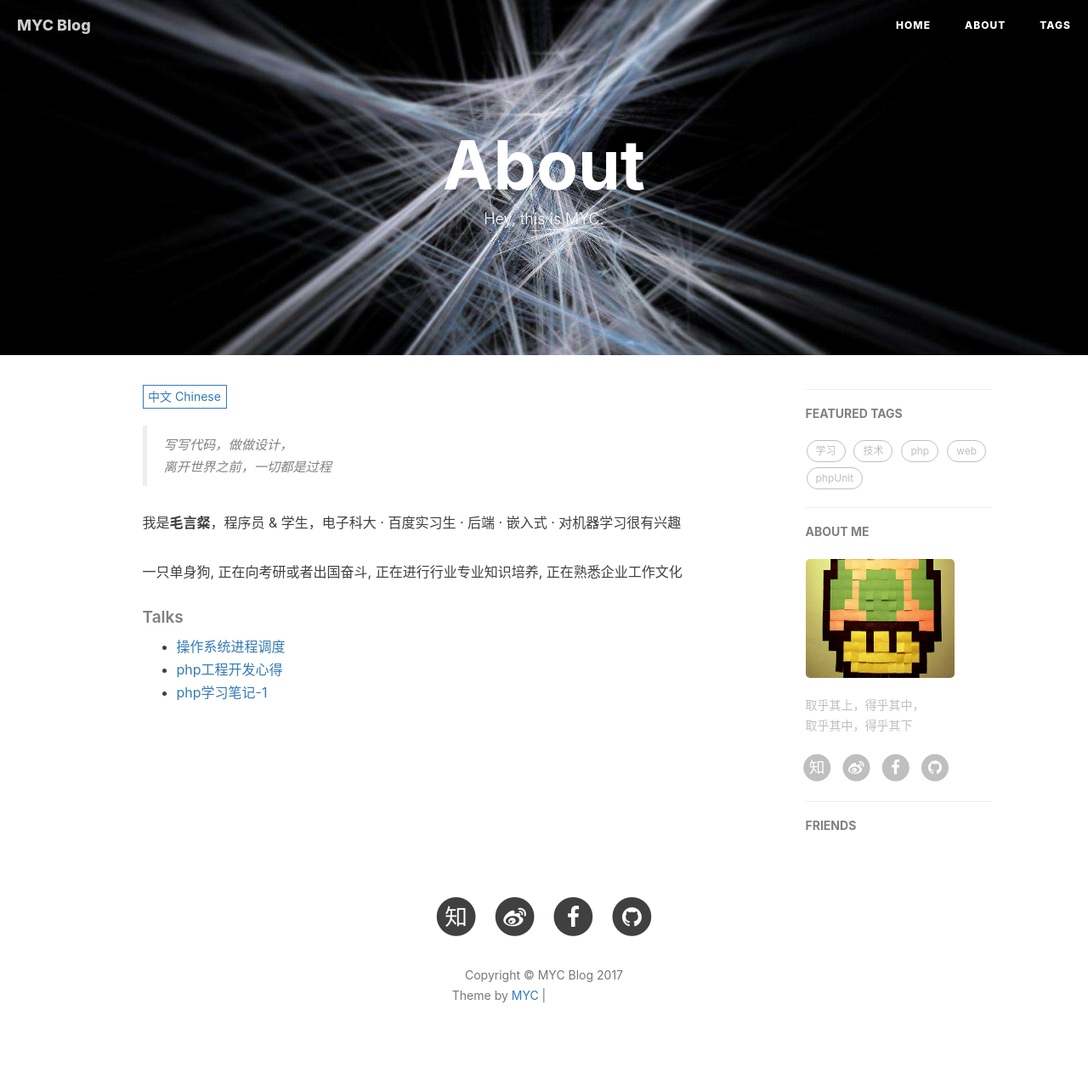
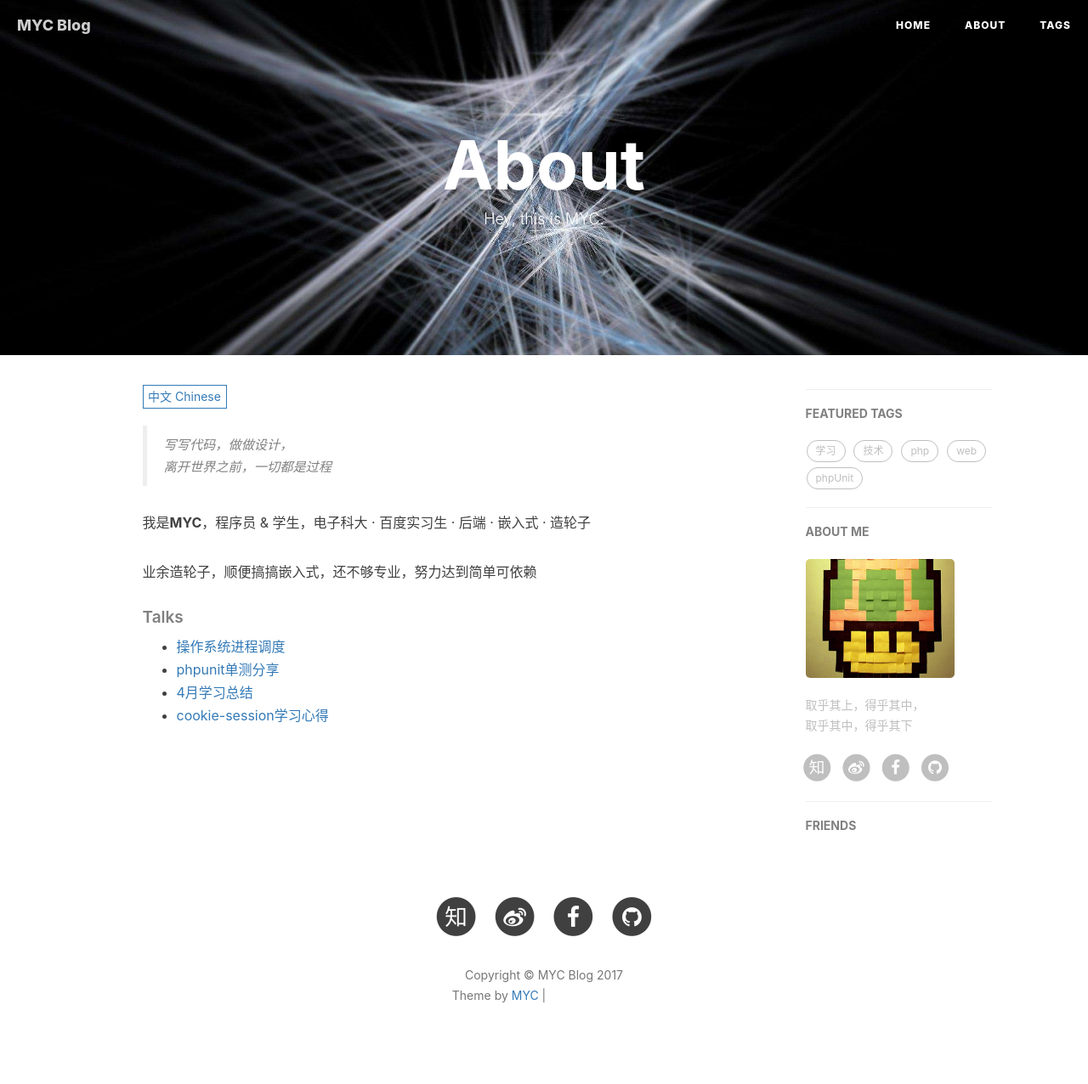
Before and after one commit to yancanmao/yancanmao.github.io, a Jekyll site: the page built from about.html, in a window 1280 px wide. Shown: the whole page at 85% size. Built offline with Jekyll 4.4.1, drawn with Linux system fonts in a browser that asks for light colours; nearby versions of some CDN libraries; comment, search, counter and statistics services are not loaded; grey boxes are pictures that could not be loaded.

```diff
--- a/_config.yml
+++ b/_config.yml
@@ -3,8 +3,8 @@ title: MYC Blog
 SEOTitle: 毛言粲的博客 | MYC Blog
 header-img: img/home-bg.jpg
 email: maoyancan@qq.com
-description: "一个迷茫的寻找未来的半吊子程序员，现在百度实习，没啥事干，写个blog，模板借用大牛的，现在处于0.2版，等我熟悉了之后会出自己的版本的"
-keyword: "毛言粲, MYC, MAOYA0CAN, myc, 博客, 个人网站, 互联网, 星儿"
+description: "搬砖小能手，业余造轮子，嵌入式学徒最后跑去学别人造轮子，美哉美哉"
+keyword: "毛言粲, MYC, maoyancan, MAOYANCAN, myc, 博客, 个人网站, 互联网, 星儿"
 url: "https://www.maoyancan.cn"              # your host, for absolute URL
 baseurl: ""                             # for example, '/blog' if your blog hosted on 'host/blog'
 
--- a/about.html
+++ b/about.html
@@ -18,16 +18,17 @@ header-img: "img/about-bg-m.jpg"
     <blockquote><p>写写代码，做做设计，<br>
     离开世界之前，一切都是过程</p></blockquote>
 
-    <p>我是<strong>毛言粲</strong>，程序员 &amp; 学生，电子科大 · 百度实习生 · 后端 · 嵌入式 · 对机器学习很有兴趣</p>
+    <p>我是<strong>MYC</strong>，程序员 &amp; 学生，电子科大 · 百度实习生 · 后端 · 嵌入式 · 造轮子</p>
 
 
-    <p>一只单身狗, 正在向考研或者出国奋斗, 正在进行行业专业知识培养, 正在熟悉企业工作文化</p>
+    <p>业余造轮子，顺便搞搞嵌入式，还不够专业，努力达到简单可依赖</p>
     <h5>Talks</h5>
 
     <ul>
     <li><a href="//www.maoyancan.cn/2017/03/11/%E6%93%8D%E4%BD%9C%E7%B3%BB%E7%BB%9F%E8%BF%9B%E7%A8%8B%E8%B0%83%E5%BA%A6/">操作系统进程调度</a></li>
-    <li><a href="//www.maoyancan.cn/2017/03/05/php%E5%B7%A5%E7%A8%8B%E5%BC%80%E5%8F%91%E5%BF%83%E5%BE%97/">php工程开发心得</a></li>
-    <li><a href="//www.maoyancan.cn/2017/02/24/php%E5%AD%A6%E4%B9%A0%E7%AC%94%E8%AE%B0/">php学习笔记-1</a></li>
+    <li><a href="http://www.maoyancan.cn/2017/05/24/phpunit%E5%8D%95%E6%B5%8B%E5%88%86%E4%BA%AB/">phpunit单测分享</a></li>
+    <li><a href="http://www.maoyancan.cn/2017/05/17/4%E6%9C%88%E5%AD%A6%E4%B9%A0%E6%80%BB%E7%BB%93/">4月学习总结</a></li>
+    <li><a href="http://www.maoyancan.cn/2017/03/16/cookie-session/">cookie-session学习心得</a></li>
     </ul>
 </div>
 
```
Also changed, not shown: _posts/2017-06-28-近一个月笔记整理.md (+4 -4 lines), _posts/2017-06-29-文档记录.md (added, +115 -0 lines).
